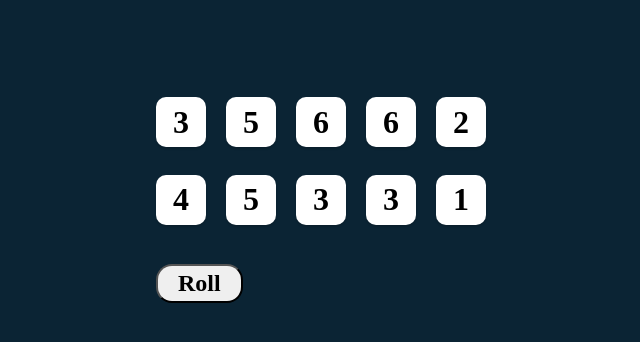
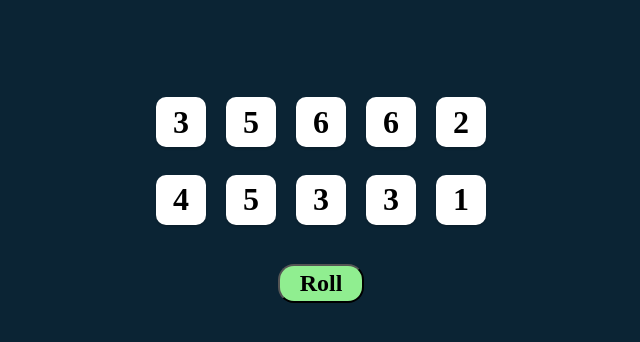
Before and after one commit to SolomonMuhyeY/TenziesGame, a React (Vite) app: page / in a window 1280 px wide. Shown: the top 342 px of the page, without its empty margins (79-719 px from the left). Built offline with nearby package versions, Linux system fonts and the light colour scheme.

Commit message:
some modification

```diff
--- a/package.json
+++ b/package.json
@@ -9,8 +9,12 @@
     "preview": "vite preview"
   },
   "dependencies": {
+    "nano": "^10.1.2",
+    "nanoid": "^4.0.2",
     "react": "^18.2.0",
-    "react-dom": "^18.2.0"
+    "react-dom": "^18.2.0",
+    "shortid": "^2.2.16",
+    "ulid": "^2.3.0"
   },
   "devDependencies": {
     "@types/react": "^18.0.28",
--- a/src/App.jsx
+++ b/src/App.jsx
@@ -1,6 +1,7 @@
 import React, { useState } from "react";
 import Dice from "./components/Dice";
 import "./index.css";
+import { nanoid } from "nanoid";
 
 export default function App() {
   function randDiceGenerator() {
@@ -9,6 +10,7 @@ export default function App() {
       newArray.push({
         value: Math.ceil(Math.random() * 6),
         isHeld: false,
+        id: nanoid,
       });
     }
     return newArray;
--- a/src/components/Dice.jsx
+++ b/src/components/Dice.jsx
@@ -1,8 +1,11 @@
 import React from "react";
 import "./dice.css";
 export default function Dice(props) {
+  const styles = {
+    backgroundColor: props.isHeld ? "#59E391" : "white",
+  };
   return (
-    <div className='die-face'>
+    <div className='die-face' style={styles}>
       <h2 className='die-num'>{props.value}</h2>
     </div>
   );
--- a/src/components/dice.css
+++ b/src/components/dice.css
@@ -19,10 +19,6 @@ body {
   align-items: center;
   gap: 20px;
 }
-.die-word {
-  color: #fff;
-}
-
 .dice-container {
   display: grid;
   grid-template: auto auto / repeat(5, 1fr);
@@ -39,7 +35,6 @@ body {
   justify-content: center;
   align-items: center;
   cursor: pointer;
-  background-color: white;
 }
 
 .die-num {
@@ -51,5 +46,7 @@ body {
   font-weight: bolder;
   border-radius: 1rem;
   padding: 4px 20px;
+  margin: auto;
   margin-top: 2rem;
+  background-color: lightgreen;
 }
--- a/src/index.css
+++ b/src/index.css
@@ -1,4 +1,4 @@
 .App {
-  margin: auto;
+  text-align: center;
   justify-content: center;
 }
```
Also changed, not shown: 1 other file (tests, documents, lock files or other folders).
